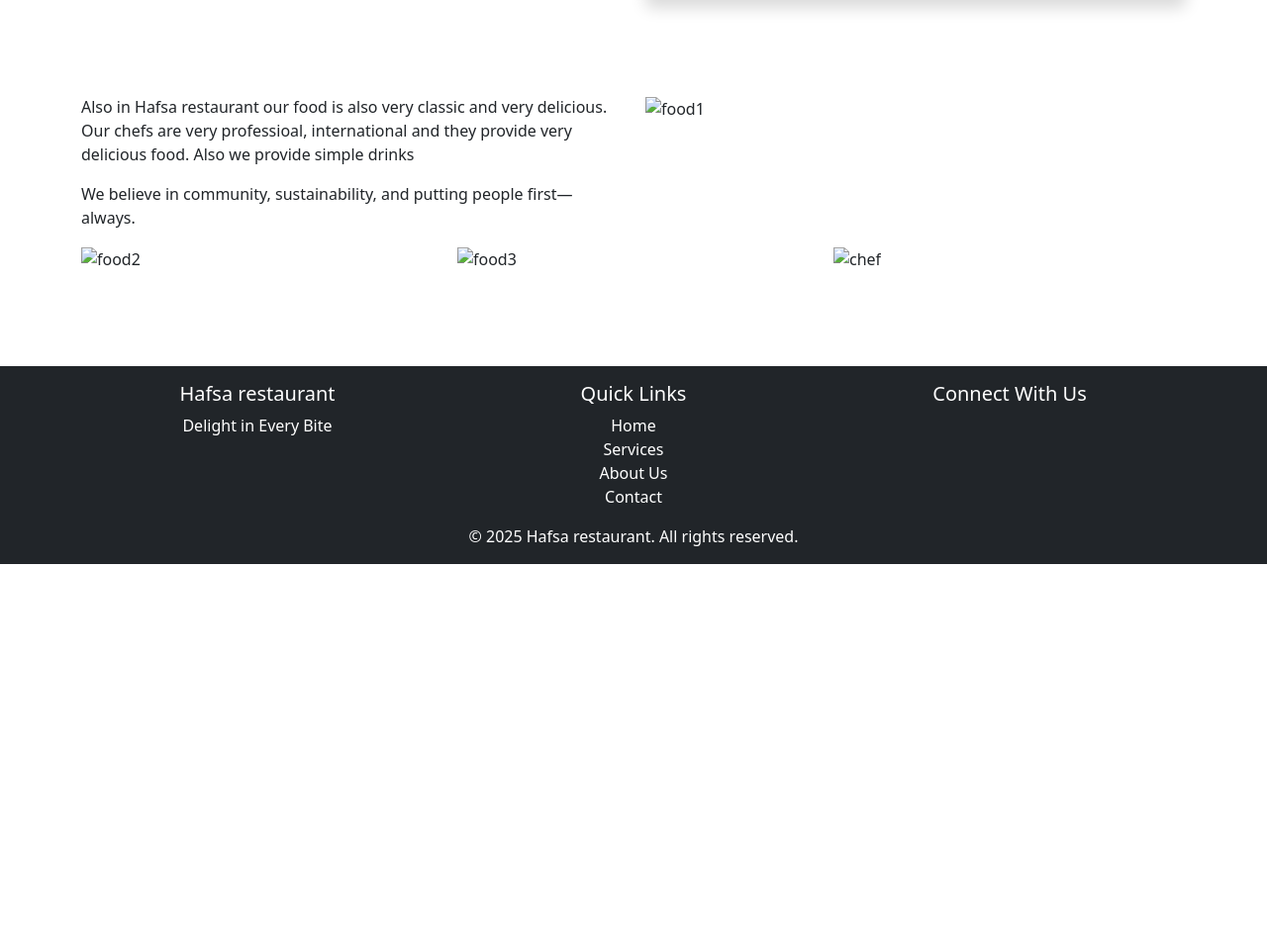
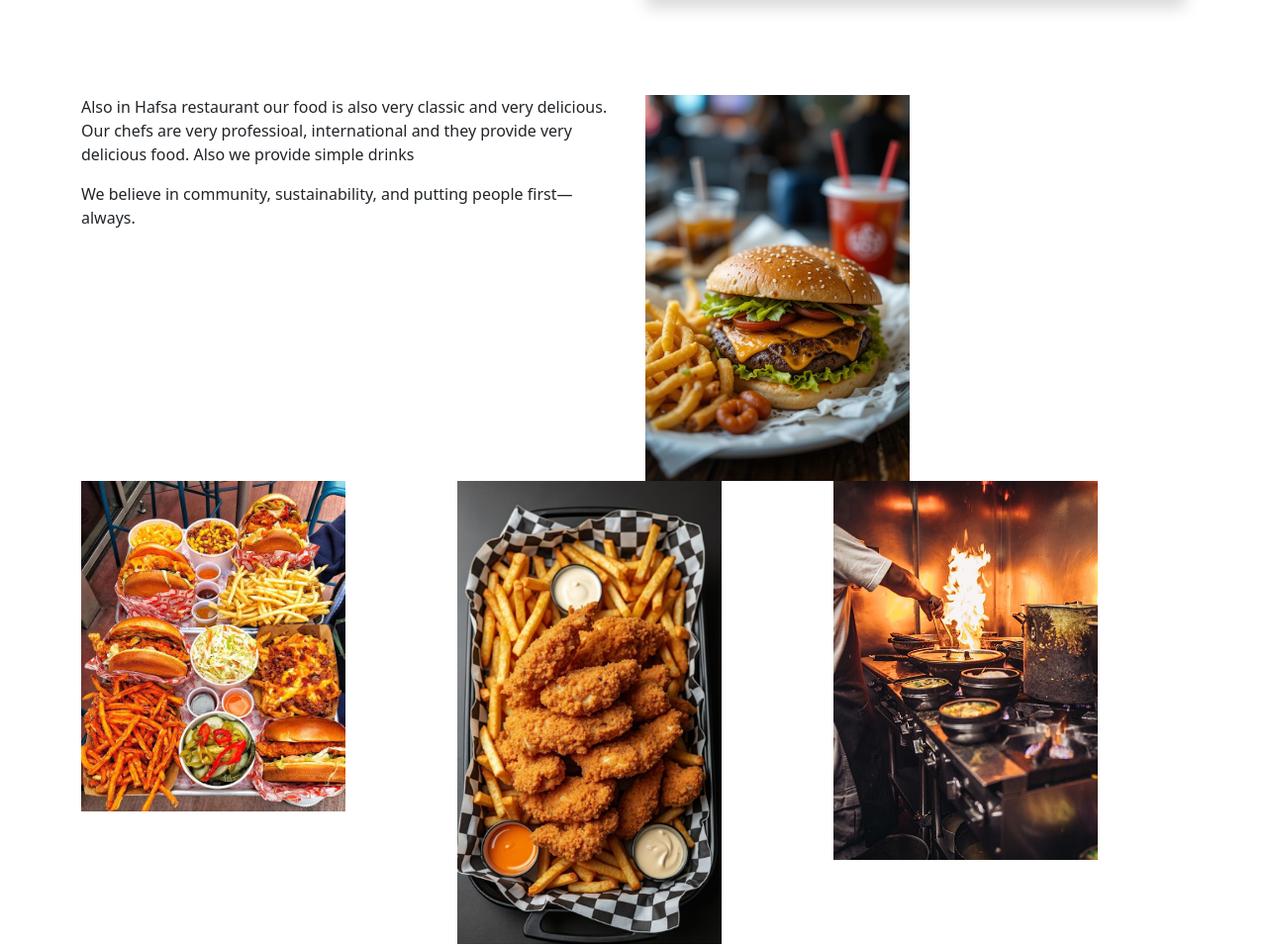
Before and after one commit to demascotjr/Hafsa, a plain HTML site: page res3.html in a window 1280 px wide. Shown: the part 1001-1958 px from the top of the page at 99% size. Before the commit the page ends 1571 px from the top, so only its background shows below. Drawn offline with nearby package versions, Linux system fonts and the light colour scheme; files whose address does not match are found by name.

Commit message:
Update res3.html

```diff
--- a/res3.html
+++ b/res3.html
@@ -47,16 +47,16 @@
       <p>We believe in community, sustainability, and putting people first—always.</p>
     </div>
     <div class="col-md-4">
-      <img src="/pics H/food1.jpg" class="img-fluid w-75" alt="food1" />
+      <img src="food1.jpg" class="img-fluid w-75" alt="food1" />
     </div>
     <div class="col-md-4">
-      <img src="/pics H/food2.jpg" class="img-fluid w-75" alt="food2" />
+      <img src="food2.jpg" class="img-fluid w-75" alt="food2" />
     </div>
     <div class="col-md-4">
-      <img src="/pics H/food3.jpg" class="img-fluid w-75" alt="food3" />
+      <img src="food3.jpg" class="img-fluid w-75" alt="food3" />
     </div>
     <div class="col-md-4">
-      <img src="/pics H/chef.jpg" class="img-fluid w-75" alt="chef" />
+      <img src="chef.jpg" class="img-fluid w-75" alt="chef" />
     </div>
   </div>
 </section>
```
